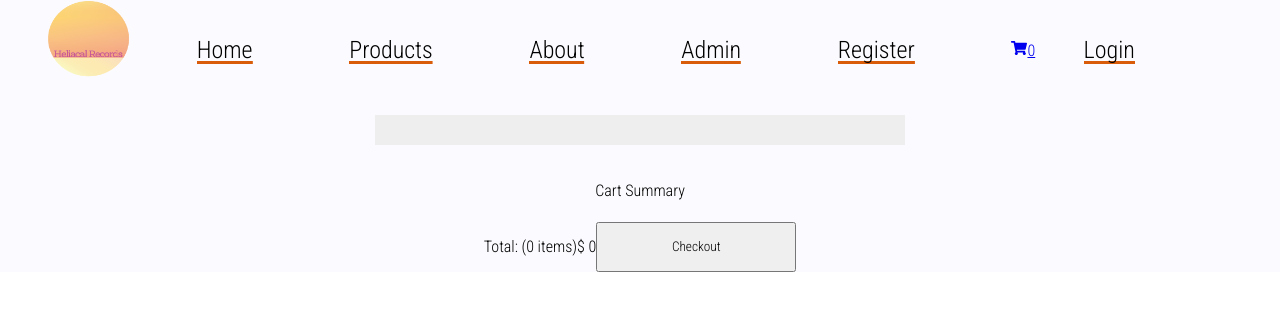
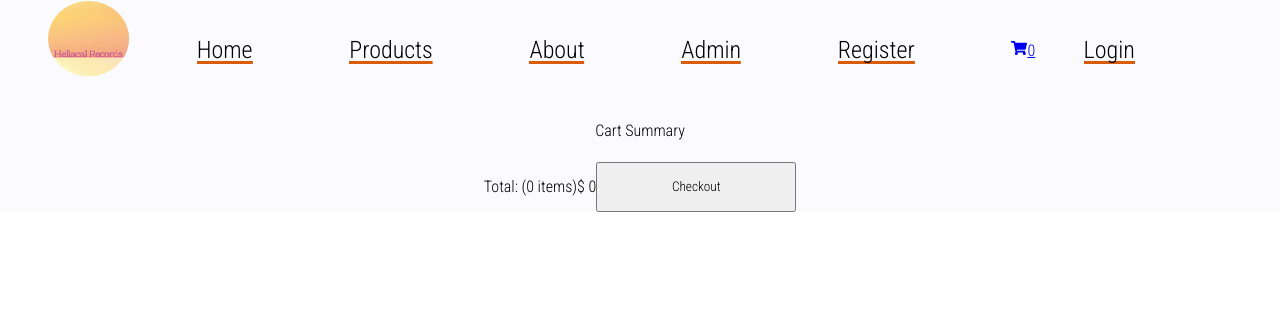
Before and after one commit to Lharpur/retail-app, a React (Create React App) app: page /cart in a window 1280 px wide. Shown: the top 310 px of the page. Built offline with nearby package versions, Linux system fonts and the light colour scheme.

Commit message:
minor style changes

```diff
--- a/src/components/cart.js
+++ b/src/components/cart.js
@@ -20,12 +20,10 @@ const Cart = ({ cart }) => {
   }, [cart, totalPrice, totalItems, setTotalPrice, setTotalItems])
 
   return (
-    <div className="cartContainer">
-      <div className="cartWrapper">
+      <div className="cartContainer">
         {cart.map((item) => (
           <CartItem key={item.id} item={item} />
         ))}
-      </div>
       <h4>Cart Summary</h4>
       <div className="cartSummaryContainer">
         <div></div>
@@ -33,10 +31,11 @@ const Cart = ({ cart }) => {
           <span>Total: ({totalItems} items)</span>
           <span>$ {totalPrice}</span>
           <button>Checkout</button>
+          </div>
         </div>
       </div>
-    </div>
   )
+
 }
 
 const mapStateToProps = (state) => {
```
